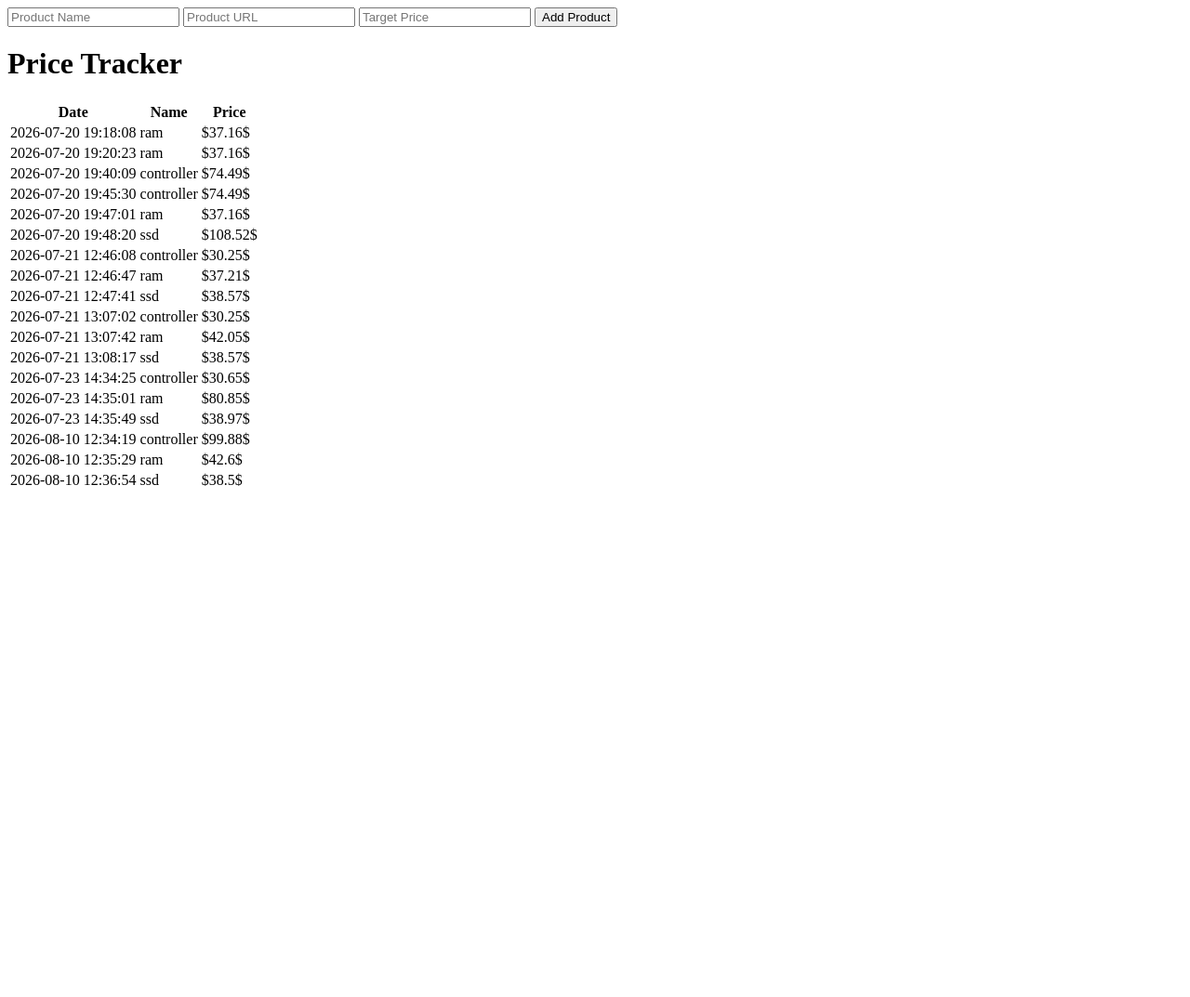
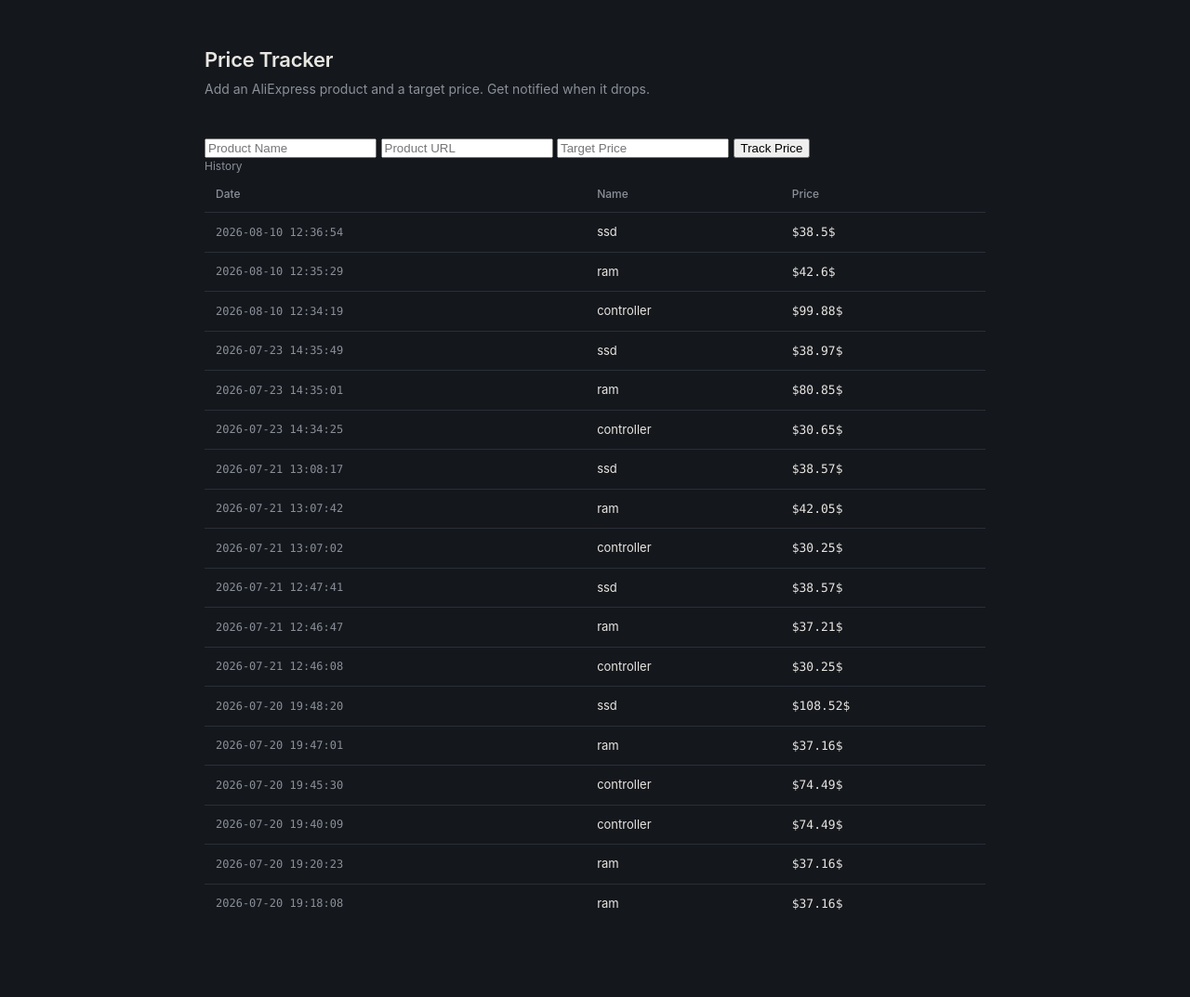
Before and after one commit to Adel77777/price-tracker, a Flask app: page / in a window 1280 px wide. Shown: the whole page at 93% size. Before the commit the page ends 523 px from the top, so only its background shows below. Run offline with Flask 3, Linux system fonts and the light colour scheme.

Commit message:
flask dashboard

```diff
--- a/app.py
+++ b/app.py
@@ -4,7 +4,7 @@ import csv
 import config
 
 app = Flask(__name__)
-app.secret_key = "dev"
+app.secret_key = "gladidzd"
 
 def load_prices():
     prices = []
@@ -16,7 +16,7 @@ def load_prices():
             'name' : row[1],
             'price' : row[2]
             })
-    return prices
+    return list(reversed(prices))
 
 @app.route('/')
 def dashboard():
--- /dev/null
+++ b/static/style.css
@@ -0,0 +1,159 @@
+:root {
+  --bg: #14171C;
+  --panel: #1C2028;
+  --border: #2A2F38;
+  --text: #E8E6E1;
+  --text-muted: #8B9099;
+  --amber: #E8A33D;
+  --green: #3D8B6E;
+  --mono: ui-monospace, "JetBrains Mono", "SF Mono", Menlo, Consolas, monospace;
+  --sans: -apple-system, "Inter", "Segoe UI", system-ui, sans-serif;
+}
+
+* { box-sizing: border-box; }
+
+body {
+  background: var(--bg);
+  color: var(--text);
+  font-family: var(--sans);
+  margin: 0;
+  padding: 48px 24px 80px;
+  line-height: 1.5;
+}
+
+.wrap {
+  max-width: 840px;
+  margin: 0 auto;
+}
+
+header {
+  margin-bottom: 40px;
+}
+
+header h1 {
+  font-size: 22px;
+  font-weight: 600;
+  margin: 0 0 4px;
+  letter-spacing: -0.01em;
+}
+
+header p {
+  color: var(--text-muted);
+  font-size: 14px;
+  margin: 0;
+}
+
+.flash {
+  border: 1px solid var(--border);
+  border-left: 3px solid var(--text-muted);
+  background: var(--panel);
+  padding: 10px 14px;
+  font-size: 13px;
+  border-radius: 3px;
+  margin-bottom: 24px;
+}
+
+.flash.ok {
+  background: rgba(61, 139, 110, 0.12);
+  border-color: rgba(61, 139, 110, 0.35);
+  border-left-color: var(--green);
+  color: #8FD8B8;
+}
+.flash.fail {
+  background: rgba(214, 88, 88, 0.12);
+  border-color: rgba(214, 88, 88, 0.35);
+  border-left-color: #D65858;
+  color: #F2A6A6;
+}
+
+form.add-product {
+  display: flex;
+  gap: 8px;
+  margin-bottom: 40px;
+  flex-wrap: wrap;
+}
+
+form.add-product input {
+  background: var(--panel);
+  border: 1px solid var(--border);
+  color: var(--text);
+  font-family: var(--sans);
+  font-size: 13px;
+  padding: 9px 12px;
+  border-radius: 3px;
+}
+
+form.add-product input:focus {
+  outline: none;
+  border-color: var(--text-muted);
+}
+
+form.add-product input[name="name"] { flex: 1 1 160px; }
+form.add-product input[name="url"] { flex: 2 1 240px; }
+form.add-product input[name="target_price"] { flex: 0 1 120px; }
+
+form.add-product button {
+  background: var(--text);
+  color: var(--bg);
+  border: none;
+  font-size: 13px;
+  font-weight: 600;
+  padding: 9px 18px;
+  border-radius: 3px;
+  cursor: pointer;
+}
+
+form.add-product button:hover { opacity: 0.9; }
+
+.section-label {
+  font-size: 12px;
+  color: var(--text-muted);
+  margin: 0 0 12px;
+}
+
+table {
+  width: 100%;
+  border-collapse: collapse;
+  font-size: 13px;
+}
+
+thead th {
+  text-align: left;
+  font-weight: 500;
+  color: var(--text-muted);
+  font-size: 12px;
+  padding: 0 12px 10px;
+  border-bottom: 1px solid var(--border);
+}
+
+tbody td {
+  padding: 11px 12px;
+  border-bottom: 1px solid var(--border);
+  vertical-align: middle;
+}
+
+tbody tr:last-child td { border-bottom: none; }
+
+td.price {
+  font-family: var(--mono);
+  font-variant-numeric: tabular-nums;
+}
+
+td.date {
+  color: var(--text-muted);
+  font-family: var(--mono);
+  font-size: 12px;
+}
+
+.empty {
+  color: var(--text-muted);
+  font-size: 13px;
+  padding: 24px 0;
+  text-align: center;
+  border: 1px dashed var(--border);
+  border-radius: 3px;
+}
+
+@media (max-width: 560px) {
+  form.add-product input[name="url"] { flex-basis: 100%; }
+}
--- a/templates/index.html
+++ b/templates/index.html
@@ -3,23 +3,32 @@
 <head>
     <meta charset="UTF-8">
     <meta name="viewport" content="width=device-width, initial-scale=1.0">
+    <link rel="stylesheet" href="{{url_for ('static', filename='style.css') }}">
     <title>Price Tracker</title>
 </head>
 <body>
-    {% with messages = get_flashed_messages() %}
+    <div class="wrap">
+        <header>
+            <h1>Price Tracker</h1>
+            <p>Add an AliExpress product and a target price. Get notified when it drops.</p>
+        </header>
+        {% with messages = get_flashed_messages(with_categories=true) %}
             {% if messages %}
-        <ul>
-            {% for m in messages %}<li>{{ m }}</li>{% endfor %}
-        </ul>
+                {% for category, message in messages %}
+                    <div class="flash {{ category}}">{{ message }}</div>
+                {% endfor%}
             {% endif %}
         {% endwith %}
         <form action="/add" method="post">
             <input type="text" name="name" placeholder="Product Name" required>
             <input type="text" name="url" placeholder="Product URL" required>
             <input type="number" name="target_price" placeholder="Target Price" step="0.01" required>
-        <button type="submit">Add Product</button>
+            <button type="submit">Track Price</button>
         </form>
-    <h1>Price Tracker</h1>
+
+        <p class="section-label">History</p>
+
+        {% if prices %}
         <table>
             <thead>
                 <tr>
@@ -31,12 +40,16 @@
             <tbody>
                 {% for price in prices %}
                 <tr>
-                <td>{{ price.date }}</td>
+                    <td class="date">{{ price.date }}</td>
                     <td>{{ price.name }}</td>
-                <td>${{ price.price }}$</td>
+                    <td class="price">${{ price.price }}$</td>
                 </tr>
                 {% endfor %}
             </tbody>
         </table>
+        {%else %}
+        <div class="empty">No products tracked yet -- Add one above.</div>
+        {% endif %}
+    </div>
 </body>
 </html>
```
Lines whose indentation alone changed are shown as unchanged.
